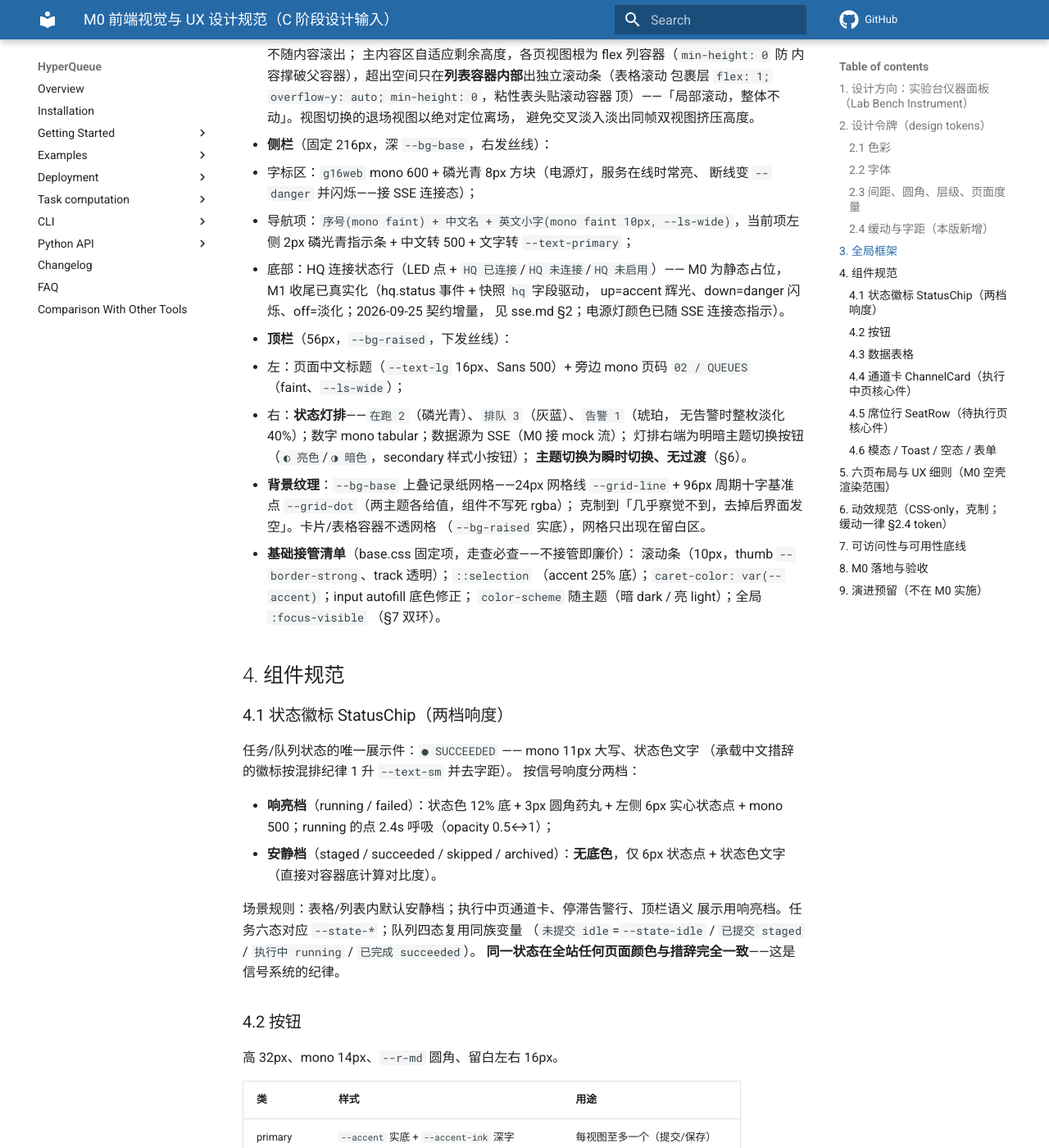
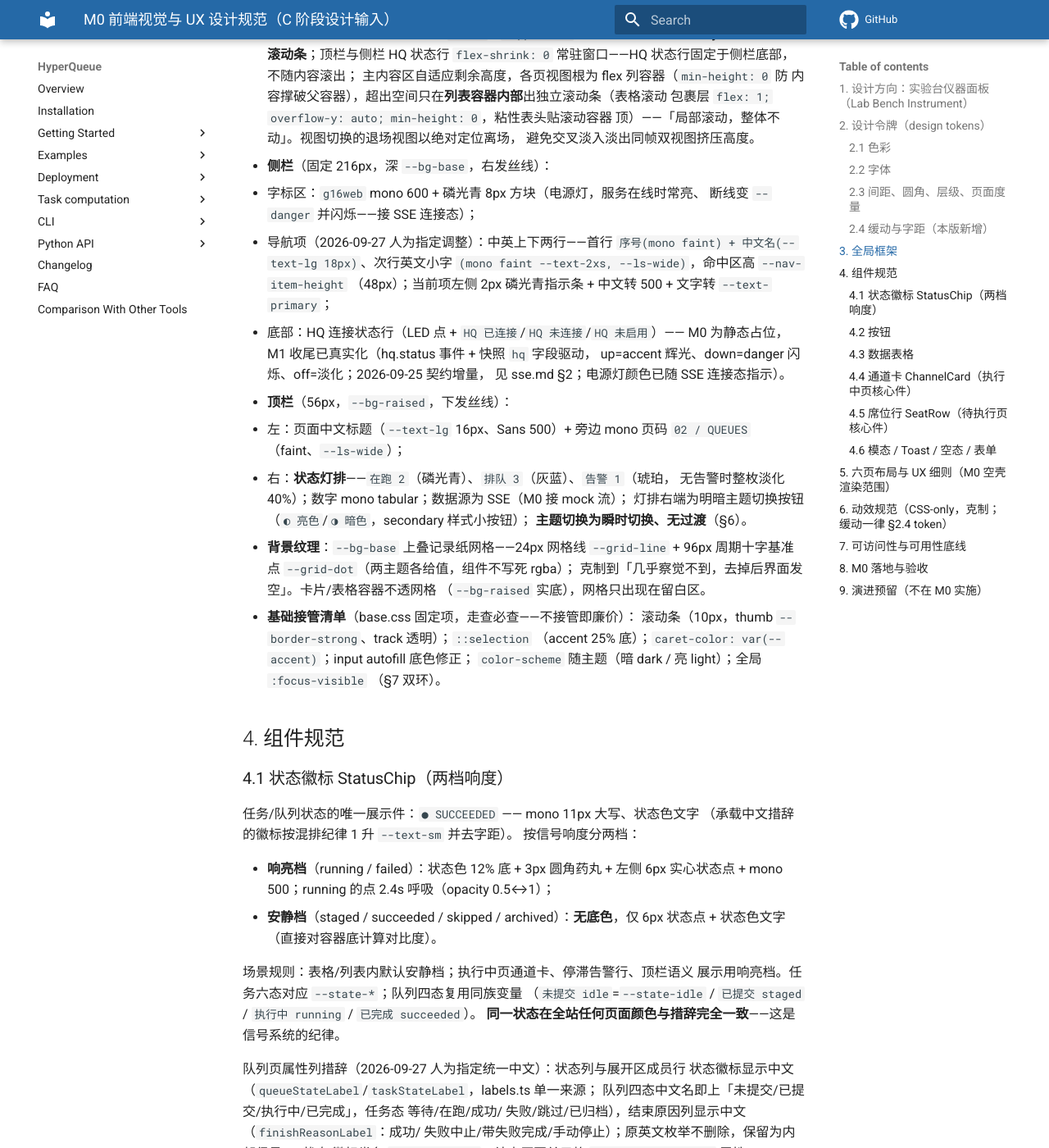
Before and after one commit to baizhancaiji/gauforge, an MkDocs documentation site: the page built from docs/plans/m0-frontend-design.md, in a window 1280 px wide and 1400 px high, scrolled down 7173 px. Shown: the whole window at 82% size. Built offline with MkDocs 1.6.1 and Material for MkDocs 9.7.7, drawn with Linux system fonts in a browser that asks for light colours; comment, search, counter and statistics services are not loaded; the version menu is left out; some of the changed text lies outside the part shown.

Commit message:
docs(plans): 回填侧栏导航分行与队列页属性列中文措辞规格
- §2.3 页面度量增补 --nav-item-height 48px（侧栏导航项命中高，2026-09-27 人为指定扩大点击区并中英分行）
- §3 导航项条目更新：中英上下两行，首行序号+中文名 --text-lg 18px、次行英文小字 --text-2xs --ls-wide
- §4.1 增补队列页属性列中文措辞：queueStateLabel/taskStateLabel/finishReasonLabel（labels.ts 单一来源），原英文枚举保留为内部信号（chip 类名与 data-finish-reason 属性）

```diff
--- a/docs/plans/m0-frontend-design.md
+++ b/docs/plans/m0-frontend-design.md
@@ -237,7 +237,9 @@ g16web 的典型运行环境是内网/离线实验室机器，外链字体失败
   `--modal-max-height: 640px`（模态，§4.6）、`--row-height: 40px`（数据表
   行高，§4.3）、`--control-height: 32px` / `--control-height-sm: 24px`
   （常规/行内小控件高，§4.2）、`--dot-size: 6px`（状态点直径，§4.1）、
-  `--peek-max-height: 300px`（完整输入/输出预览限高滚动区，M1.3/C6）。
+  `--peek-max-height: 300px`（完整输入/输出预览限高滚动区，M1.3/C6）、
+  `--nav-item-height: 48px`（侧栏导航项命中高，§3——2026-09-27 人为指定
+  扩大点击区并中英分行）。
 - **最小支持视口 1280×720，不做响应式**；更窄窗口出横向滚动，不折叠布局。
 - 深色界面阴影弱化：层级靠描边与底色阶梯；唯一「发光」保留给 running 态
   （`--glow-running`），发光即「通电」语义，不滥用；亮色主题下发光收敛为
@@ -305,8 +307,10 @@ g16web 的典型运行环境是内网/离线实验室机器，外链字体失败
 - **侧栏**（固定 216px，深 `--bg-base`，右发丝线）：
   - 字标区：`g16web` mono 600 + 磷光青 8px 方块（电源灯，服务在线时常亮、
     断线变 `--danger` 并闪烁——接 SSE 连接态）；
-  - 导航项：`序号(mono faint) + 中文名 + 英文小字(mono faint 10px,
-    --ls-wide)`，当前项左侧 2px 磷光青指示条 + 中文转 500 + 文字转
+  - 导航项（2026-09-27 人为指定调整）：中英上下两行——首行
+    `序号(mono faint) + 中文名(--text-lg 18px)`、次行英文小字
+    `(mono faint --text-2xs, --ls-wide)`，命中区高 `--nav-item-height`
+    （48px）；当前项左侧 2px 磷光青指示条 + 中文转 500 + 文字转
     `--text-primary`；
   - 底部：HQ 连接状态行（LED 点 + `HQ 已连接`/`HQ 未连接`/`HQ 未启用`）——
     M0 为静态占位，M1 收尾已真实化（hq.status 事件 + 快照 `hq` 字段驱动，
@@ -347,6 +351,13 @@ g16web 的典型运行环境是内网/离线实验室机器，外链字体失败
 （`未提交 idle`=`--state-idle` / `已提交 staged` / `执行中 running` /
 `已完成 succeeded`）。
 **同一状态在全站任何页面颜色与措辞完全一致**——这是信号系统的纪律。
+
+队列页属性列措辞（2026-09-27 人为指定统一中文）：状态列与展开区成员行
+状态徽标显示中文（`queueStateLabel`/`taskStateLabel`，labels.ts 单一来源；
+队列四态中文名即上「未提交/已提交/执行中/已完成」，任务态 等待/在跑/成功/
+失败/跳过/已归档），结束原因列显示中文（`finishReasonLabel`：成功/
+失败中止/带失败完成/手动停止）；原英文枚举不删除，保留为内部信号——状态
+徽标类名 `chip--<state>`、结束原因单元格 `data-finish-reason` 属性。
 
 ### 4.2 按钮
 
```
